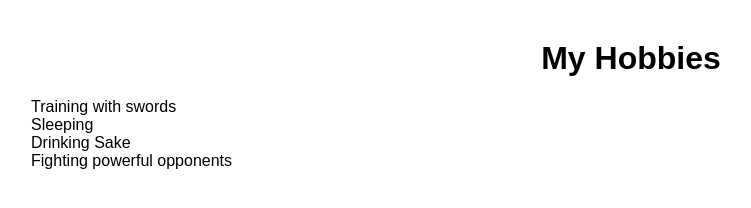
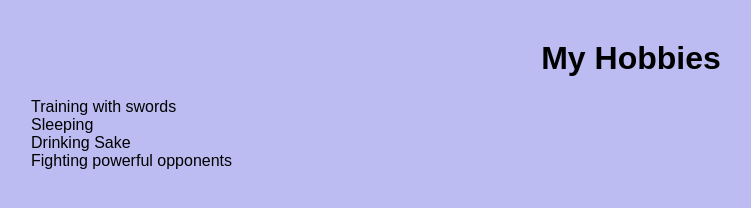
Before and after one commit to hongzhanglu/zoro-resume, a plain HTML site: page hobbies.html in a window 1280 px wide. Shown: the whole page, without its empty margins (9-760 px from the left). Drawn offline with Linux system fonts and the light colour scheme.

Commit message:
Update hobbies.html

```diff
--- a/hobbies.html
+++ b/hobbies.html
@@ -8,6 +8,7 @@
         body {
             font-family: Arial, sans-serif;
             margin: 40px;
+            background-color: #bcbcf3;
         }
         h1 {
             text-align: center;
```
